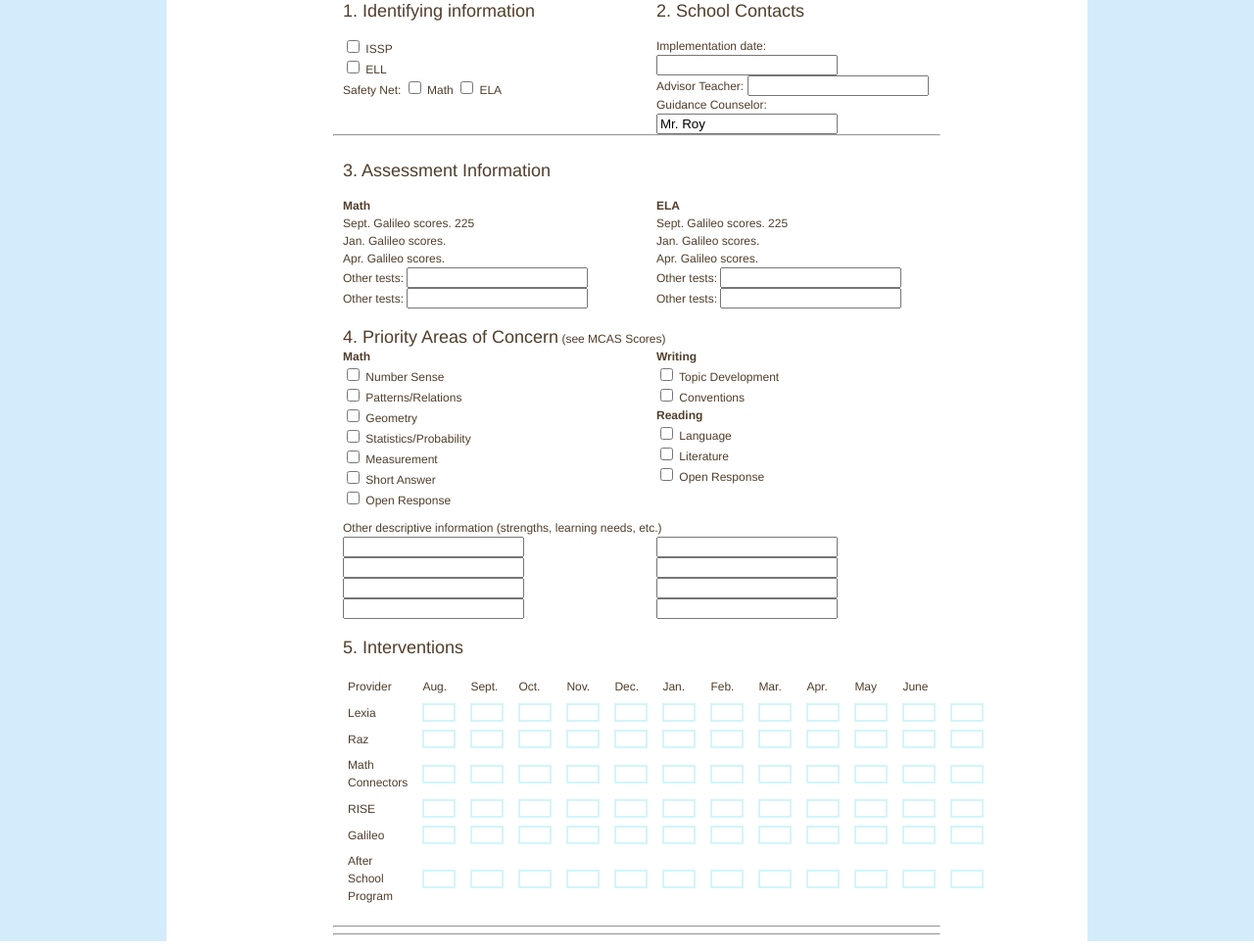
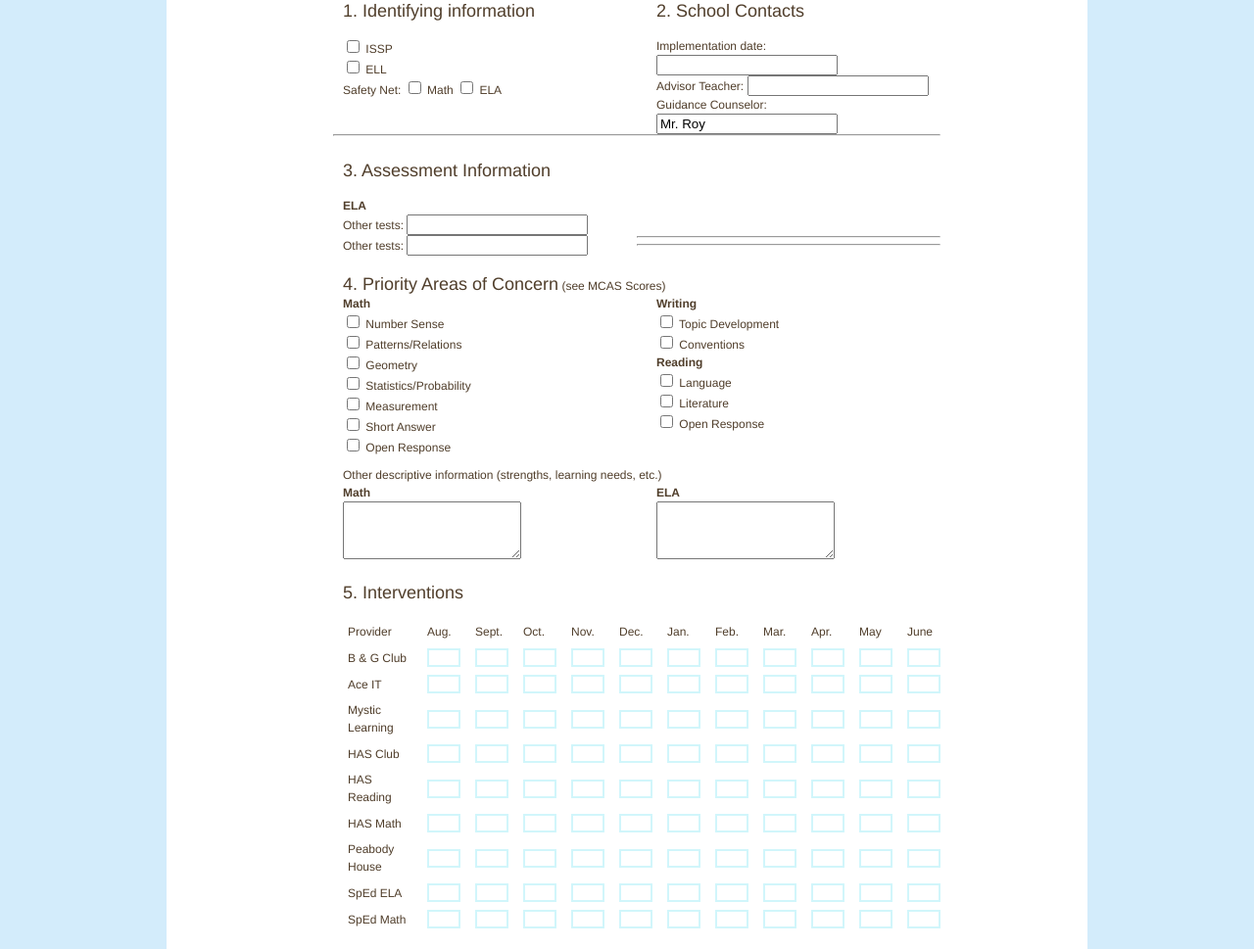
Before and after one commit to sethwoodworth/dashboard, a Django app: template templates/display/issp.html in a window 1280 px wide. Shown: the part 162-1131 px from the top of the page at 98% size. Run offline with Django 3.2, Linux system fonts and the light colour scheme; the template is opened without the code that fills it, so the values that code supplies are empty; some libraries are stand-ins or nearby versions.

Commit message:
update issp

```diff
--- a/templates/display/issp.html
+++ b/templates/display/issp.html
@@ -33,24 +33,20 @@
     <div class="grid_8 title">
         <h3>3. Assessment Information</h3>
     </div>
-    <div class="grid_8">
-        <div class="grid_4 alpha" style="">
-            <strong>Math</strong> <br />
-            Sept. Galileo scores. {{ scores.math.sept|default:"225"}}<br />
-            Jan. Galileo scores. {{ scores.math.jan }}<br />
-            Apr. Galileo scores. {{ scores.math.apr }}<br />
-            Other tests: <input type="textfield" name="other_test_1"/> <br />
-            Other tests: <input type="textfield" name="other_test_2"/>
+        {% for test, list in scores.items %}
+        <div class="grid_4" style="">
+            <strong>{{ test }}</strong> <br />
+            {% for name, value in list %}
+            {{ name }}: {{ value }} <br />
+            {% endfor %}
         </div>
+        {% endfor %}
+
         <div class="grid_4 omega" style="">
             <strong>ELA</strong> <br />
-            Sept. Galileo scores. {{ scores.ela.sept|default:"225"}}<br />
-            Jan. Galileo scores. {{ scores.ela.jan }}<br />
-            Apr. Galileo scores. {{ scores.ela.apr }}<br />
             Other tests: <input type="textfield" name="other_test_3"/> <br />
             Other tests: <input type="textfield" name="other_test_4"/>
         </div>
-    </div>
 
     <div class="grid_8 title">
         <h3 style="display:inline">4. Priority Areas of Concern</h3> (see MCAS Scores)
@@ -81,16 +77,12 @@
     </div>
     <div class="grid_8">
         <div class="grid_4 alpha" style="">
-            <input type="textfield" name="math_concern_1"/><br />
-            <input type="textfield" name="math_concern_2"/><br />
-            <input type="textfield" name="math_concern_3"/><br />
-            <input type="textfield" name="math_concern_4"/><br />
+            <strong>Math</strong><br/>
+            <textarea style="height:4em;" type="textfield" name="math_concern_1"></textarea><br />
         </div>
         <div class="grid_4 omega" style="">
-            <input type="textfield" name="ela_concern_1"/><br />
-            <input type="textfield" name="ela_concern_2"/><br />
-            <input type="textfield" name="ela_concern_3"/><br />
-            <input type="textfield" name="ela_concern_4"/><br />
+            <strong>ELA</strong><br/>
+            <textarea style="height:4em;" type="textfield" name="ela_concern_1"></textarea><br />
         </div>
     </div>
 
@@ -117,8 +109,21 @@
             </thead>
             <tbody>
                 <tr>
-                    <td>Lexia</td>
-                    <td><input class="t_grid t_grid" type="textfield" name="lexia_MO"/></td>
+                    <td>B &amp; G Club</td>
+                    <td><input class="t_grid t_grid" type="textfield" name="B & G Club_MO"/></td>
+                    <td><input class="t_grid t_grid" type="textfield" name="B & G Club_MO"/></td>
+                    <td><input class="t_grid t_grid" type="textfield" name="B & G Club_MO"/></td>
+                    <td><input class="t_grid t_grid" type="textfield" name="B & G Club_MO"/></td>
+                    <td><input class="t_grid t_grid" type="textfield" name="B & G Club_MO"/></td>
+                    <td><input class="t_grid t_grid" type="textfield" name="B & G Club_MO"/></td>
+                    <td><input class="t_grid t_grid" type="textfield" name="B & G Club_MO"/></td>
+                    <td><input class="t_grid t_grid" type="textfield" name="B & G Club_MO"/></td>
+                    <td><input class="t_grid t_grid" type="textfield" name="B & G Club_MO"/></td>
+                    <td><input class="t_grid t_grid" type="textfield" name="B & G Club_MO"/></td>
+                    <td><input class="t_grid t_grid" type="textfield" name="B & G Club_MO"/></td>
+                </tr>
+                <tr>
+                    <td>Ace IT</td>
                     <td><input class="t_grid t_grid" type="textfield" name="lexia_MO"/></td>
                     <td><input class="t_grid t_grid" type="textfield" name="lexia_MO"/></td>
                     <td><input class="t_grid t_grid" type="textfield" name="lexia_MO"/></td>
@@ -132,8 +137,7 @@
                     <td><input class="t_grid t_grid" type="textfield" name="lexia_MO"/></td>
                 </tr>
                 <tr>
-                    <td>Raz</td>
-                    <td><input class="t_grid t_grid" type="textfield" name="lexia_MO"/></td>
+                    <td>Mystic Learning</td>
                     <td><input class="t_grid t_grid" type="textfield" name="lexia_MO"/></td>
                     <td><input class="t_grid t_grid" type="textfield" name="lexia_MO"/></td>
                     <td><input class="t_grid t_grid" type="textfield" name="lexia_MO"/></td>
@@ -147,8 +151,7 @@
                     <td><input class="t_grid t_grid" type="textfield" name="lexia_MO"/></td>
                 </tr>
                 <tr>
-                    <td>Math Connectors</td>
-                    <td><input class="t_grid t_grid" type="textfield" name="lexia_MO"/></td>
+                    <td>HAS Club</td>
                     <td><input class="t_grid t_grid" type="textfield" name="lexia_MO"/></td>
                     <td><input class="t_grid t_grid" type="textfield" name="lexia_MO"/></td>
                     <td><input class="t_grid t_grid" type="textfield" name="lexia_MO"/></td>
@@ -162,8 +165,7 @@
                     <td><input class="t_grid t_grid" type="textfield" name="lexia_MO"/></td>
                 </tr>
                 <tr>
-                    <td>RISE</td>
-                    <td><input class="t_grid t_grid" type="textfield" name="lexia_MO"/></td>
+                    <td>HAS Reading</td>
                     <td><input class="t_grid t_grid" type="textfield" name="lexia_MO"/></td>
                     <td><input class="t_grid t_grid" type="textfield" name="lexia_MO"/></td>
                     <td><input class="t_grid t_grid" type="textfield" name="lexia_MO"/></td>
@@ -177,8 +179,7 @@
                     <td><input class="t_grid t_grid" type="textfield" name="lexia_MO"/></td>
                 </tr>
                 <tr>
-                    <td>Galileo</td>
-                    <td><input class="t_grid t_grid" type="textfield" name="lexia_MO"/></td>
+                    <td>HAS Math</td>
                     <td><input class="t_grid t_grid" type="textfield" name="lexia_MO"/></td>
                     <td><input class="t_grid t_grid" type="textfield" name="lexia_MO"/></td>
                     <td><input class="t_grid t_grid" type="textfield" name="lexia_MO"/></td>
@@ -192,8 +193,35 @@
                     <td><input class="t_grid t_grid" type="textfield" name="lexia_MO"/></td>
                 </tr>
                 <tr>
-                    <td>After School Program</td>
+                    <td>Peabody House</td>
                     <td><input class="t_grid t_grid" type="textfield" name="lexia_MO"/></td>
+                    <td><input class="t_grid t_grid" type="textfield" name="lexia_MO"/></td>
+                    <td><input class="t_grid t_grid" type="textfield" name="lexia_MO"/></td>
+                    <td><input class="t_grid t_grid" type="textfield" name="lexia_MO"/></td>
+                    <td><input class="t_grid t_grid" type="textfield" name="lexia_MO"/></td>
+                    <td><input class="t_grid t_grid" type="textfield" name="lexia_MO"/></td>
+                    <td><input class="t_grid t_grid" type="textfield" name="lexia_MO"/></td>
+                    <td><input class="t_grid t_grid" type="textfield" name="lexia_MO"/></td>
+                    <td><input class="t_grid t_grid" type="textfield" name="lexia_MO"/></td>
+                    <td><input class="t_grid t_grid" type="textfield" name="lexia_MO"/></td>
+                    <td><input class="t_grid t_grid" type="textfield" name="lexia_MO"/></td>
+                </tr>
+                <tr>
+                    <td>SpEd ELA</td>
+                    <td><input class="t_grid t_grid" type="textfield" name="lexia_MO"/></td>
+                    <td><input class="t_grid t_grid" type="textfield" name="lexia_MO"/></td>
+                    <td><input class="t_grid t_grid" type="textfield" name="lexia_MO"/></td>
+                    <td><input class="t_grid t_grid" type="textfield" name="lexia_MO"/></td>
+                    <td><input class="t_grid t_grid" type="textfield" name="lexia_MO"/></td>
+                    <td><input class="t_grid t_grid" type="textfield" name="lexia_MO"/></td>
+                    <td><input class="t_grid t_grid" type="textfield" name="lexia_MO"/></td>
+                    <td><input class="t_grid t_grid" type="textfield" name="lexia_MO"/></td>
+                    <td><input class="t_grid t_grid" type="textfield" name="lexia_MO"/></td>
+                    <td><input class="t_grid t_grid" type="textfield" name="lexia_MO"/></td>
+                    <td><input class="t_grid t_grid" type="textfield" name="lexia_MO"/></td>
+                </tr>
+                <tr>
+                    <td>SpEd Math</td>
                     <td><input class="t_grid t_grid" type="textfield" name="lexia_MO"/></td>
                     <td><input class="t_grid t_grid" type="textfield" name="lexia_MO"/></td>
                     <td><input class="t_grid t_grid" type="textfield" name="lexia_MO"/></td>
```
Also changed, not shown: display/views.py (+32 -11 lines).
